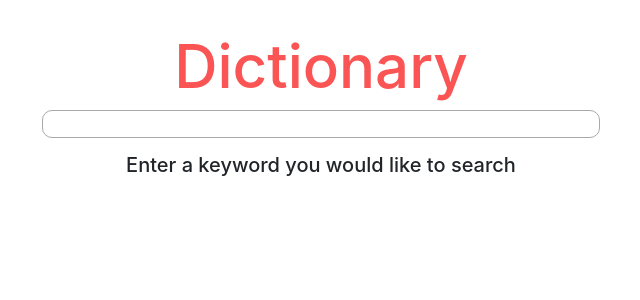
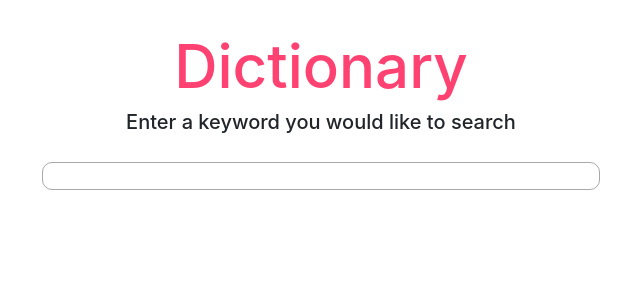
Before and after one commit to Cassieopeia/dictionary-app-project, a React (Create React App) app: page / in a window 1280 px wide. Shown: the top 300 px of the page, without its empty margins (319-959 px from the left). Built offline with nearby package versions, Linux system fonts and the light colour scheme.

Commit message:
updated css

```diff
--- a/src/App.css
+++ b/src/App.css
@@ -1,6 +1,6 @@
 h1 {
   font-size: 60px;
-  color: rgb(250, 84, 84);
+  color: #ff4271;
   text-align: center;
   padding-top: 30px;
 }
@@ -8,5 +8,5 @@ h1 {
 h3 {
   font-size: 20px;
   text-align: center;
-  padding-top: 15px;
+  padding-bottom: 20px;
 }
--- a/src/App.js
+++ b/src/App.js
@@ -5,8 +5,8 @@ function App() {
     <div className="App">
       <div className="container">
      <h1>Dictionary</h1>
+     <h3>Enter a keyword you would like to search</h3>
      <Dictionary />
-     <h3>Enter a keyword you would like to search</h3>
      </div>
     </div>
   );
```
